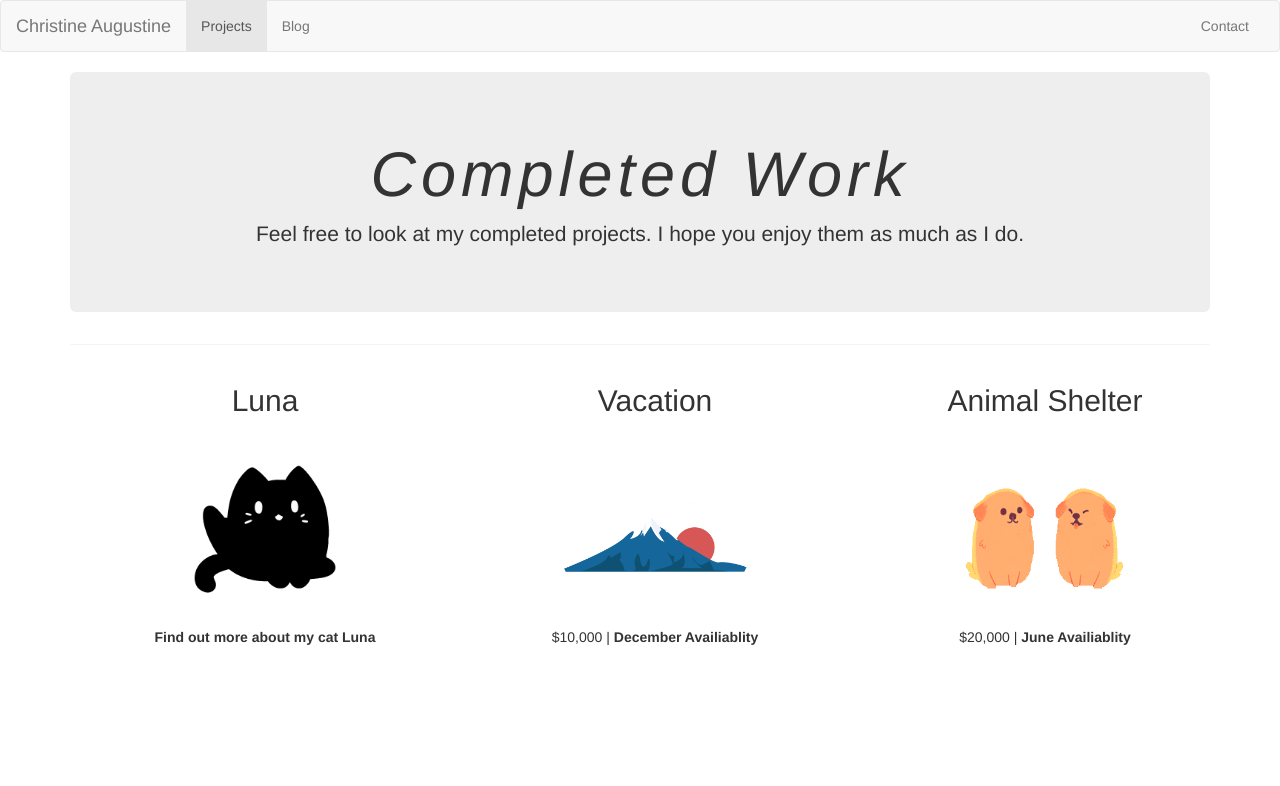
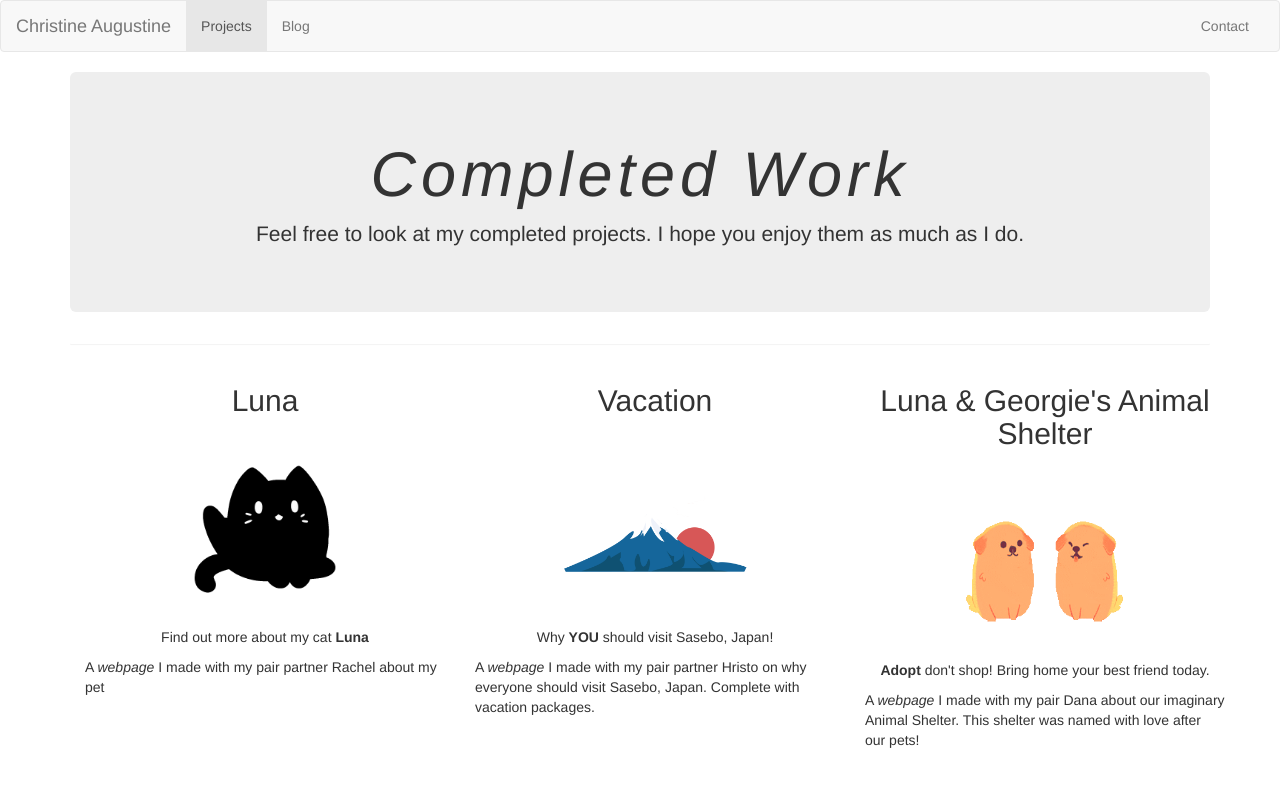
Before and after one commit to christinereina/portfolio, a plain HTML site: page projects.html in a window 1280 px wide. Drawn offline with Linux system fonts and the light colour scheme.

Commit message:
added text on projects and started to make unordered lists

```diff
--- a/css/styles.css
+++ b/css/styles.css
@@ -45,3 +45,7 @@ img {
   background-color: plum;
 
 }
+
+.important {
+  text-align: left;
+}
--- a/projects.html
+++ b/projects.html
@@ -50,7 +50,9 @@
           <a href="https://github.com/christinereina/luna" alt="link to luna repository">
             <img src="img/luna.gif" alt="gif of black cat" height="200" width="200">
          </a>
-            <p><strong>Find out more about my cat Luna</strong></p>
+            <p>Find out more about my cat <strong>Luna</strong></p>
+
+            <p class="important">A <em>webpage</em> I made with my pair partner Rachel about my pet</p>
 
         </div>
           <div class="col-md-4">
@@ -59,15 +61,21 @@
               <img src="img/vacation.gif" alt="gif of Mt.Fuji" height="200" width="200">
             </a>
 
-            <p>$10,000 | <strong>December Availiablity</strong></p>
+            <p>Why <strong>YOU</strong> should visit Sasebo, Japan!</p>
+
+            <p class="important">A <em>webpage</em> I made with my pair partner Hristo on why everyone should visit Sasebo, Japan. Complete with vacation packages.</p>
+
           </div>
 
           <div class="col-md-4">
-            <h2>Animal Shelter</h2>
+            <h2>Luna & Georgie's Animal Shelter</h2>
             <a href="https://github.com/christinereina/animal-shelter" alt="link to animal shelter repository">
               <img src="img/animal-shelter.gif" alt="gif of two dogs" height="200" width="200">
             </a>
-            <p>$20,000 | <strong>June Availiablity</strong></p>
+            <p><strong> Adopt </strong> don't shop! Bring home your best friend today.</p>
+
+            <p class="important">A <em>webpage</em> I made with my pair Dana about our imaginary Animal Shelter. This shelter was named with love after our pets!</p>
+
           </div>
       </div>
     </div>
```
